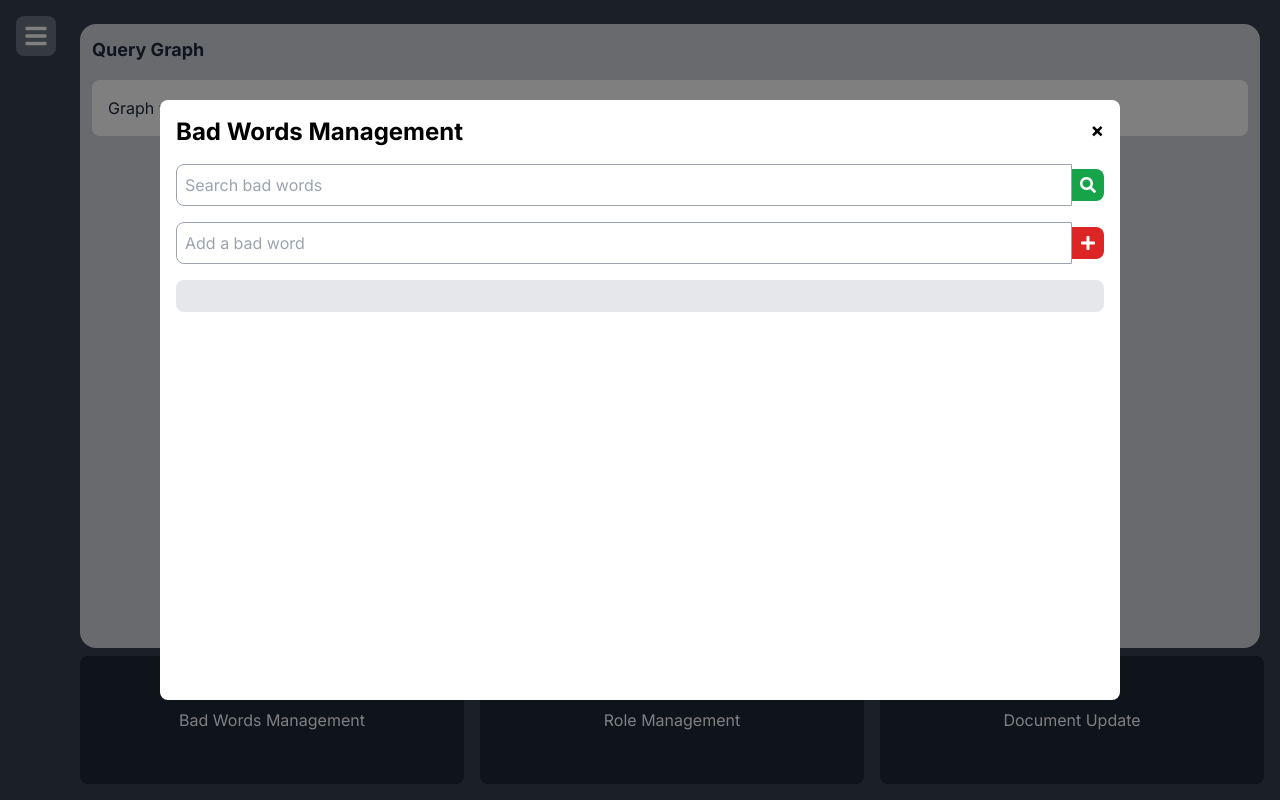
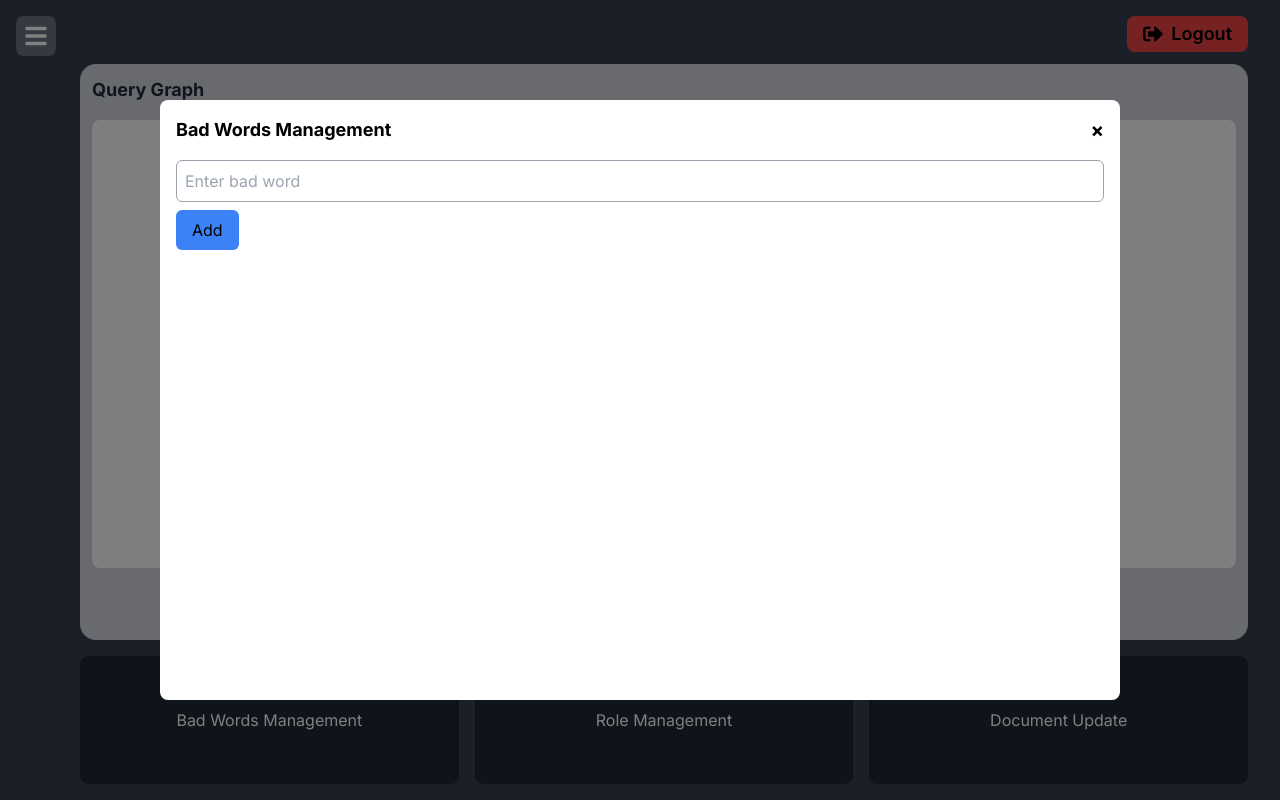
Before and after one commit to Ritwikgotbugs/Edith-chatbot, a Next.js app in the folder frontend/edith/: page /admin in a window 1280 px wide. Both pictures are taken after a click on the element "Bad Words Management". Built offline with nearby package versions, Linux system fonts and the light colour scheme.

Commit message:
changes7

```diff
--- a/frontend/edith/src/app/admin/page.jsx
+++ b/frontend/edith/src/app/admin/page.jsx
@@ -2,14 +2,18 @@
 
 import React, { useState } from 'react';
 import { useRouter } from 'next/navigation';
-import { FaHome, FaHistory, FaUserLock, FaFolderOpen, FaPaperPlane, FaBars, FaTimes, FaSearch, FaPlus, FaSignOutAlt } from 'react-icons/fa'; // Import icons
+import { FaHome, FaHistory, FaFolderOpen, FaTimes, FaSignOutAlt, FaBars } from 'react-icons/fa'; // Import icons
+import { Chart, registerables } from 'chart.js';
+import { Bar } from 'react-chartjs-2'; // Import react-chartjs-2 for easy integration
+
+// Register Chart.js components
+Chart.register(...registerables);
 
 function AdminPage() {
   const [activeTab, setActiveTab] = useState(null);
   const [badWord, setBadWord] = useState('');
   const [searchQuery, setSearchQuery] = useState('');
   const [badWordsList, setBadWordsList] = useState([]);
-  const [searchResult, setSearchResult] = useState('');
   const [employeeSearch, setEmployeeSearch] = useState('');
   const [employees, setEmployees] = useState([
     { id: 1, name: 'Samyak Tripathi', role: 'Intern' },
@@ -20,8 +24,11 @@ function AdminPage() {
     { id: 6, name: 'Arnav Agrawal', role: 'Developer' },
   ]);
 
+  const [documentName, setDocumentName] = useState('');
+  const [documentList, setDocumentList] = useState([]);
   const [isDocumentsExpanded, setIsDocumentsExpanded] = useState(false);
   const [isNavCollapsed, setIsNavCollapsed] = useState(true); // State for collapsible side nav
+  const [editingDocument, setEditingDocument] = useState(null); // State for editing a document
 
   const router = useRouter(); // Using Next.js router for navigation
 
@@ -43,6 +50,68 @@ function AdminPage() {
     emp.name.toLowerCase().includes(employeeSearch.toLowerCase())
   );
 
+  // Bar chart data and options
+  const chartData = {
+    labels: ['Keyword 1', 'Keyword 2', 'Keyword 3', 'Keyword 4', 'Keyword 5', 'Others'],
+    datasets: [
+      {
+        label: 'Frequency',
+        data: [15, 20, 10, 30, 25, 18], // Example data
+        backgroundColor: 'rgba(75, 192, 192, 0.2)',
+        borderColor: 'rgba(75, 192, 192, 1)',
+        borderWidth: 1,
+      },
+    ],
+  };
+
+  const chartOptions = {
+    responsive: true,
+    plugins: {
+      legend: {
+        display: false,
+      },
+      tooltip: {
+        callbacks: {
+          label: function (context) {
+            return context.label + ': ' + context.raw;
+          },
+        },
+      },
+    },
+    scales: {
+      x: {
+        beginAtZero: true,
+      },
+      y: {
+        beginAtZero: true,
+      },
+    },
+  };
+
+  const handleAddDocument = () => {
+    if (editingDocument !== null) {
+      // Update existing document
+      const updatedDocuments = documentList.map((doc, index) =>
+        index === editingDocument ? documentName : doc
+      );
+      setDocumentList(updatedDocuments);
+      setEditingDocument(null);
+    } else {
+      // Add new document
+      setDocumentList([...documentList, documentName]);
+    }
+    setDocumentName('');
+  };
+
+  const handleEditDocument = (index) => {
+    setDocumentName(documentList[index]);
+    setEditingDocument(index);
+  };
+
+  const handleDeleteDocument = (index) => {
+    setDocumentList(documentList.filter((_, i) => i !== index));
+  };
+
   return (
     <div className="relative h-screen bg-gray-700">
       {/* Hamburger/Cross Menu Button */}
@@ -56,14 +125,14 @@ function AdminPage() {
       <div className="flex h-full">
         {/* Collapsible Side Panel */}
         <div
-          className={`fixed top-2 left-2 z-40 h-full bg-gray-700 text-black p-4 flex flex-col transition-transform duration-300 ease-in-out ${
+          className={`fixed top-1 left-4 z-40 h-full bg-gray-700 text-black p-4 flex flex-col transition-transform duration-300 ease-in-out ${
             isNavCollapsed ? '-translate-x-full' : 'translate-x-0'
           } w-64`}
         >
           {/* Profile Section */}
-          <div className="mt-12 p-7 bg-gray-300 rounded-2xl">
-            <h2 className="mb-3 text-xl font-bold">Samyak Tripathi</h2>
-            <p className="mb-2 text-base">ID: 12345</p>
+          <div className="mt-16 p-8 bg-gray-300 rounded-2xl">
+            <h2 className="mb-4 text-xl font-bold">Samyak Tripathi</h2>
+            <p className="mb-3 text-base">ID: 12345</p>
             <p className="text-base py-1">
               Role :{' '}
               <span className="bg-black ml-1 text-base text-white rounded-3xl py-1 px-3.5">
@@ -73,7 +142,7 @@ function AdminPage() {
           </div>
 
           {/* Tabs Section */}
-          <div className="mt-9 p-6 bg-gray-300 rounded-2xl">
+          <div className="mt-16 p-6 bg-gray-300 rounded-2xl">
             <ul>
               <li className="flex items-center justify-left mt-2 p-2 mb-2 w-full hover:bg-gray-500 cursor-pointer text-left text-lg transition-colors rounded-2xl duration-400">
                 <FaHome className="mr-6" /> Home
@@ -85,7 +154,7 @@ function AdminPage() {
           </div>
 
           {/* My Documents Section */}
-          <div className="mt-auto mb-2 p-6 bg-gray-300 rounded-2xl">
+          <div className="mt-auto mb-8 p-6 bg-gray-300 rounded-2xl">
             <div
               className="cursor-pointer text-base text-center flex mr-2 mt-0 items-center justify-center"
               onClick={() => setIsDocumentsExpanded(!isDocumentsExpanded)}
@@ -98,29 +167,45 @@ function AdminPage() {
               }`}
             >
               <div className="mt-4">
-                <p className="text-base text-center">Document 1</p>
-                <p className="text-base text-center">Document 2</p>
-                <p className="text-base text-center">Document 3</p>
+                {documentList.map((doc, index) => (
+                  <div key={index} className="text-base text-center mt-2">
+                    <p>{doc}</p>
+                    <button
+                      onClick={() => handleEditDocument(index)}
+                      className="text-blue-500 underline mx-2"
+                    >
+                      Edit
+                    </button>
+                    <button
+                      onClick={() => handleDeleteDocument(index)}
+                      className="text-red-500 underline"
+                    >
+                      Delete
+                    </button>
+                  </div>
+                ))}
               </div>
             </div>
-          </div>
-
-          <div className="mt-2 mb-4 p-6">
-            <button
-              onClick={handleAdminLogout}
-              className="flex items-center justify-center w-full py-2 text-lg font-bold text-black bg-red-500 rounded-2xl hover:bg-red-600 transition-colors duration-300"
-            >
-              <FaSignOutAlt className="mr-2" /> Logout
-            </button>
           </div>
         </div>
 
         {/* Main Content */}
-        <div className={`mt-2 flex-1 flex flex-col text-slate-800 bg-gray-700 p-4 transition-all duration-300 ease-in-out ${isNavCollapsed ? 'ml-0' : 'ml-64'}`}>
-          <div className="flex-1 p-3 bg-gray-300 mr-1 rounded-2xl ml-16 overflow-y-auto mb-2">
+        <div className={`mt-12 mr-4 flex-1 flex flex-col text-slate-800 bg-gray-700 p-4 transition-all duration-300 ease-in-out ${isNavCollapsed ? 'ml-0' : 'ml-64'}`}>
+          {/* Logout Button */}
+          <button
+          onClick={handleAdminLogout}
+          className="absolute mr-4 top-4 right-4 px-4 py-1 bg-red-500 text-black rounded-lg flex items-center space-x-2 hover:bg-red-600 focus:outline-none"
+          >
+            <FaSignOutAlt size={20} />
+            <span className="text-lg font-semibold">Logout</span>
+          </button>
+
+          <div className="flex-1 p-3 bg-gray-300 rounded-2xl ml-16 overflow-hidden mb-4">
             <h3 className="text-lg font-bold mb-4">Query Graph</h3>
-            <div className="bg-white p-4 rounded-lg">
-              <p>Graph will be displayed here.</p>
+            <div className="bg-white p-16 rounded-lg ">
+              <div className="h-80 ml-28">
+                <Bar data={chartData} options={chartOptions} />
+              </div>
             </div>
           </div>
 
@@ -161,110 +246,116 @@ function AdminPage() {
               &times;
             </button>
 
-            {/* Role Management Tab */}
-            {activeTab === 'roleManagement' && (
+            {/* BAD WORDS Tab */}
+            {activeTab === 'badWords' && (
               <div>
-                <h2 className="text-2xl font-bold mb-4">Role Management</h2>
-
-                {/* Search Employees */}
-                <div className="flex items-center mb-4">
+                <h3 className="text-lg text-black font-bold mb-4">Bad Words Management</h3>
+                <div>
                   <input
                     type="text"
-                    placeholder="Search employees"
-                    className="flex-grow p-2 border border-gray-400 rounded-l-lg text-black"
-                    value={employeeSearch}
-                    onChange={(e) => setEmployeeSearch(e.target.value)}
-                  />
-                  <button className="p-2 bg-green-600 text-white rounded-r-lg">
-                    <FaSearch />
-                  </button>
-                </div>
-
-                {/* Employee List */}
-                <div className="bg-gray-200 p-4 rounded-lg mt-4">
-                  {filteredEmployees.map((employee) => (
-                    <div
-                      key={employee.id}
-                      className="flex items-center justify-between mb-4 p-2 bg-slate-300 rounded"
-                    >
-                      <span className="text-gray-800">{employee.name}</span>
-                      <select
-                        className="p-2 bg-slate-400 text-white rounded"
-                        value={employee.role}
-                        onChange={(e) =>
-                          handleRoleChange(employee.id, e.target.value)
-                        }
-                      >
-                        <option value="Intern">Intern</option>
-                        <option value="Developer">Developer</option>
-                        <option value="Manager">Manager</option>
-                      </select>
-                    </div>
-                  ))}
-                </div>
-              </div>
-            )}
-
-            {/* Bad Words Management Tab */}
-            {activeTab === 'badWords' && (
-              <div>
-                <h2 className="text-2xl font-bold mb-4">Bad Words Management</h2>
-
-                {/* Search Bad Words */}
-                <div className="flex items-center mb-4">
-                  <input
-                    type="text"
-                    placeholder="Search bad words"
-                    className="flex-grow p-2 border border-gray-400 rounded-l-lg text-black"
-                    value={searchQuery}
-                    onChange={(e) => setSearchQuery(e.target.value)}
+                    value={badWord}
+                    onChange={(e) => setBadWord(e.target.value)}
+                    className="p-2 border text-black border-gray-400 rounded-md w-full"
+                    placeholder="Enter bad word"
                   />
                   <button
-                    className="p-2 bg-green-600 text-white rounded-r-lg"
-                    onClick={() => setSearchResult('Search Result for: ' + searchQuery)}
-                  >
-                    <FaSearch />
-                  </button>
-                </div>
-
-                {searchResult && (
-                  <p className="text-lg font-semibold mb-4">{searchResult}</p>
-                )}
-
-                <div className="flex items-center mb-4">
-                  <input
-                    type="text"
-                    placeholder="Add a bad word"
-                    className="flex-grow p-2 border border-gray-400 rounded-l-lg text-black"
-                    value={badWord}
-                    onChange={(e) => setBadWord(e.target.value)}
-                  />
-                  <button
-                    className="p-2 bg-red-600 text-white rounded-r-lg"
                     onClick={() => {
                       setBadWordsList([...badWordsList, badWord]);
                       setBadWord('');
                     }}
+                    className="mt-2 bg-blue-500 text-black px-4 py-2 rounded-md"
                   >
-                    <FaPlus />
+                    Add
                   </button>
                 </div>
-
-                <ul className="list-disc list-inside bg-gray-200 p-4 rounded-lg">
+                <ul className="mt-4">
                   {badWordsList.map((word, index) => (
-                    <li key={index} className="text-red-600">
+                    <li key={index} className="flex justify-between text-black p-2 border-b border-gray-300">
                       {word}
+                      <button
+                        onClick={() => {
+                          setBadWordsList(badWordsList.filter((w) => w !== word));
+                        }}
+                        className="text-red-500"
+                      >
+                        Remove
+                      </button>
                     </li>
                   ))}
                 </ul>
               </div>
             )}
 
+            {/* Role Management Tab */}
+            {activeTab === 'roleManagement' && (
+              <div>
+                <h3 className="text-lg text-black font-bold mb-4">Role Management</h3>
+                <div>
+                  <input
+                    type="text"
+                    value={employeeSearch}
+                    onChange={(e) => setEmployeeSearch(e.target.value)}
+                    className="p-2 border text-black border-gray-400 rounded-md w-full"
+                    placeholder="Search employees"
+                  />
+                  <ul className="mt-4">
+                    {filteredEmployees.map((employee) => (
+                      <li key={employee.id} className="flex justify-between text-black p-2 border-b border-gray-300">
+                        {employee.name} - {employee.role}
+                        <select
+                          value={employee.role}
+                          onChange={(e) => handleRoleChange(employee.id, e.target.value)}
+                          className="ml-4 p-1 border border text-black-gray-400 rounded-md"
+                        >
+                          <option value="Intern">Intern</option>
+                          <option value="Developer">Developer</option>
+                          <option value="Managing">Managing</option>
+                        </select>
+                      </li>
+                    ))}
+                  </ul>
+                </div>
+              </div>
+            )}
+
             {/* Document Update Tab */}
             {activeTab === 'documentUpdate' && (
               <div>
-                <h2 className="text-2xl font-bold mb-4">Document Update</h2>
-                <p>Document Update Feature Here</p>
+                <h3 className="text-lg text-black font-bold mb-4">Document Update</h3>
+                <div>
+                  <input
+                    type="text"
+                    value={documentName}
+                    onChange={(e) => setDocumentName(e.target.value)}
+                    placeholder="Enter new document name"
+                    className="p-2 border border-gray-400 text-black rounded-md w-full"
+                  />
+                  <button
+                    onClick={handleAddDocument}
+                    className="mt-2 bg-blue-500 text-black text-white px-4 py-2 rounded-md"
+                  >
+                    {editingDocument !== null ? 'Update Document' : 'Add Document'}
+                  </button>
+                </div>
+                <ul className="mt-4">
+                  {documentList.map((doc, index) => (
+                    <li key={index} className="flex justify-between text-black p-2 border-b border-gray-300">
+                      {doc}
+                      <button
+                        onClick={() => handleEditDocument(index)}
+                        className="text-blue-500 underline mx-2"
+                      >
+                        Edit
+                      </button>
+                      <button
+                        onClick={() => handleDeleteDocument(index)}
+                        className="text-red-500 underline"
+                      >
+                        Delete
+                      </button>
+                    </li>
+                  ))}
+                </ul>
               </div>
             )}
           </div>
--- a/frontend/edith/src/app/home/page.jsx
+++ b/frontend/edith/src/app/home/page.jsx
@@ -49,12 +49,12 @@ function HomePage() {
       <div className={`flex h-full ${showAdminLogin ? 'blur-sm' : ''}`}>
         {/* Collapsible Side Panel */}
         <div
-          className={`fixed top-2 left-2 z-40 h-full bg-gray-700 text-black p-4 flex flex-col transition-transform duration-300 ease-in-out ${
+          className={`fixed top-2 left-4 z-40 h-full bg-gray-700 text-black p-4 flex flex-col transition-transform duration-300 ease-in-out ${
             isNavCollapsed ? '-translate-x-full' : 'translate-x-0'
           } w-64`}
         >
           {/* Profile Section */}
-          <div className="mt-12 p-7 bg-gray-300 rounded-2xl">
+          <div className="mt-16 p-8 bg-gray-300 rounded-2xl">
             <h2 className="mb-3 text-xl font-bold">Samyak Tripathi</h2>
             <p className="mb-2 text-base">ID: 12345</p>
             <p className="text-base py-1">
@@ -66,7 +66,7 @@ function HomePage() {
           </div>
 
           {/* Tabs Section */}
-          <div className="mt-6 p-2 bg-gray-300 rounded-2xl">
+          <div className="mt-10 p-6 bg-gray-300 rounded-2xl">
             <ul>
               <li className="flex items-center justify-left mt-2 p-2 mb-2 w-full hover:bg-gray-500 cursor-pointer text-left text-lg transition-colors rounded-2xl duration-400">
                 <FaHome className="mr-6" /> Home
@@ -84,7 +84,7 @@ function HomePage() {
           </div>
 
           {/* My Documents Section */}
-          <div className="mt-auto mb-2 p-6 bg-gray-300 rounded-2xl">
+          <div className="mt-auto mb-8 p-6 bg-gray-300 rounded-2xl">
             <div
               className="cursor-pointer text-base text-center flex mr-2 mt-0 items-center justify-center"
               onClick={() => setIsDocumentsExpanded(!isDocumentsExpanded)}
@@ -103,20 +103,19 @@ function HomePage() {
               </div>
             </div>
           </div>
-
-          {/* Logout Button */}
-          <div className="mt-2 mb-4 p-6">
-            <button
-              onClick={handleLogout}
-              className="flex items-center justify-center w-full py-2 text-lg font-bold text-black bg-red-500 rounded-2xl hover:bg-red-600 transition-colors duration-300"
-            >
-              <FaSignOutAlt className="mr-2" /> Logout
-            </button>
-          </div>
         </div>
 
         {/* Main Panel */}
-        <div className={`flex-1 flex flex-col mt-2 text-white bg-gray-700 p-4 transition-all duration-300 ease-in-out ${isNavCollapsed ? 'ml-0' : 'ml-64'}`}>
+        <div className={` p-1 mr-0 flex-1 flex flex-col text-slate-800 bg-gray-700 p-4 transition-all duration-300 ease-in-out ${isNavCollapsed ? 'ml-0' : 'ml-64'}`}>
+          <div className="mt-0 mb-4 p-6">
+            <button
+            onClick={handleLogout}
+            className="absolute top-4 right-4 mr-8 px-4 py-1 bg-red-500 text-black rounded-lg flex items-center space-x-2 hover:bg-red-600 focus:outline-none"
+            >
+              <FaSignOutAlt size={20} />
+              <span className="text-lg font-semibold">Logout</span>
+              </button>
+        </div>
           {/* Chat Area */}
           <div className="flex-1 p-3 bg-gray-300 mr-8 rounded-2xl ml-16 overflow-y-auto">
             {chats.map((chat, index) => (
@@ -154,12 +153,12 @@ function HomePage() {
 
       {/* Admin Login Popup */}
       {showAdminLogin && (
-        <div className="fixed inset-0 flex items-center justify-center bg-gray-00 bg-opacity-50">
+        <div className="fixed inset-0 flex items-center justify-center bg-gray-800 bg-opacity-50">
           <div className="bg-gray-400 p-6 rounded-lg shadow-lg w-full max-w-sm">
             <h2 className="text-lg font-bold mb-4 text-center text-black">Admin Login</h2>
             <input
               type="password"
-              className="w-full text-slate-800 p-2 mb-4 border rounded"
+              className="w-full text-slate-950 p-2 mb-4 border rounded"
               placeholder="Enter Admin Password"
               value={adminPassword}
               onChange={(e) => setAdminPassword(e.target.value)}
--- /dev/null
+++ b/package.json
@@ -0,0 +1,6 @@
+{
+  "dependencies": {
+    "chart.js": "^4.4.4",
+    "react-chartjs-2": "^5.2.0"
+  }
+}
```
